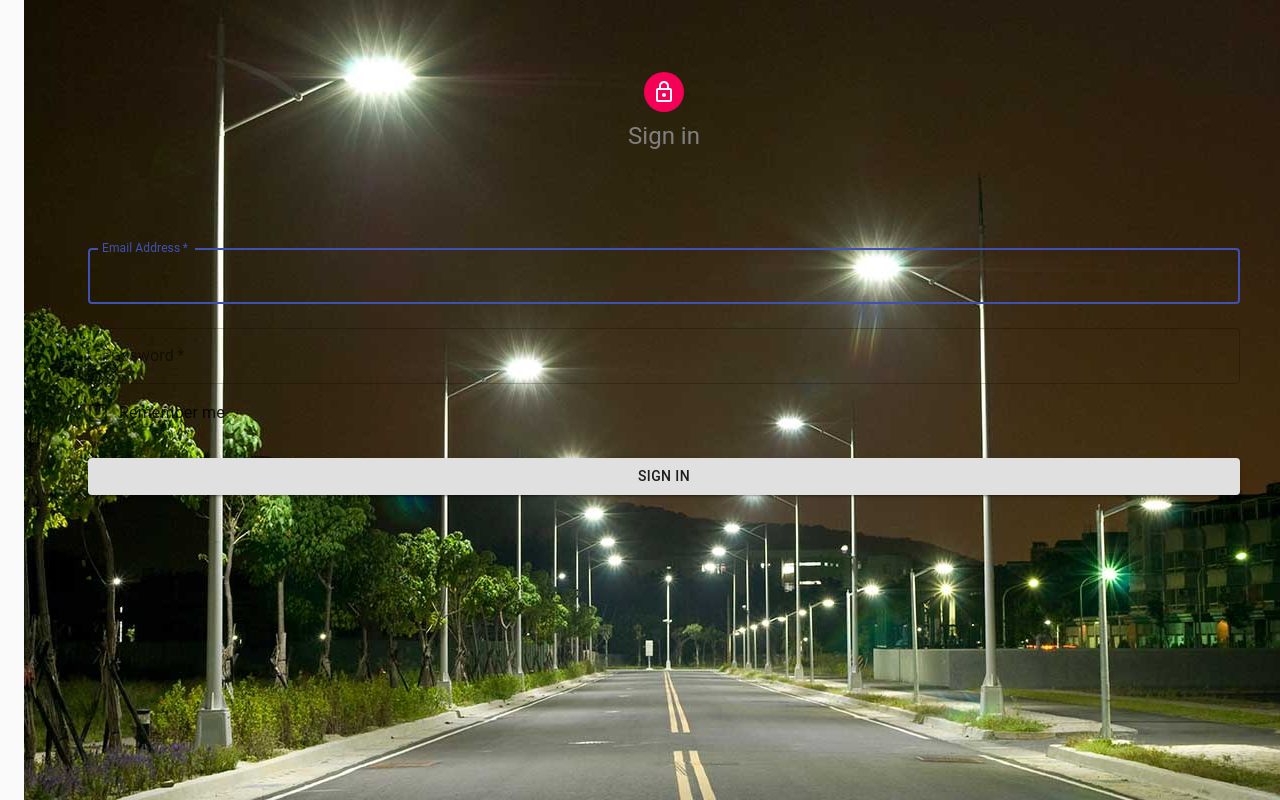
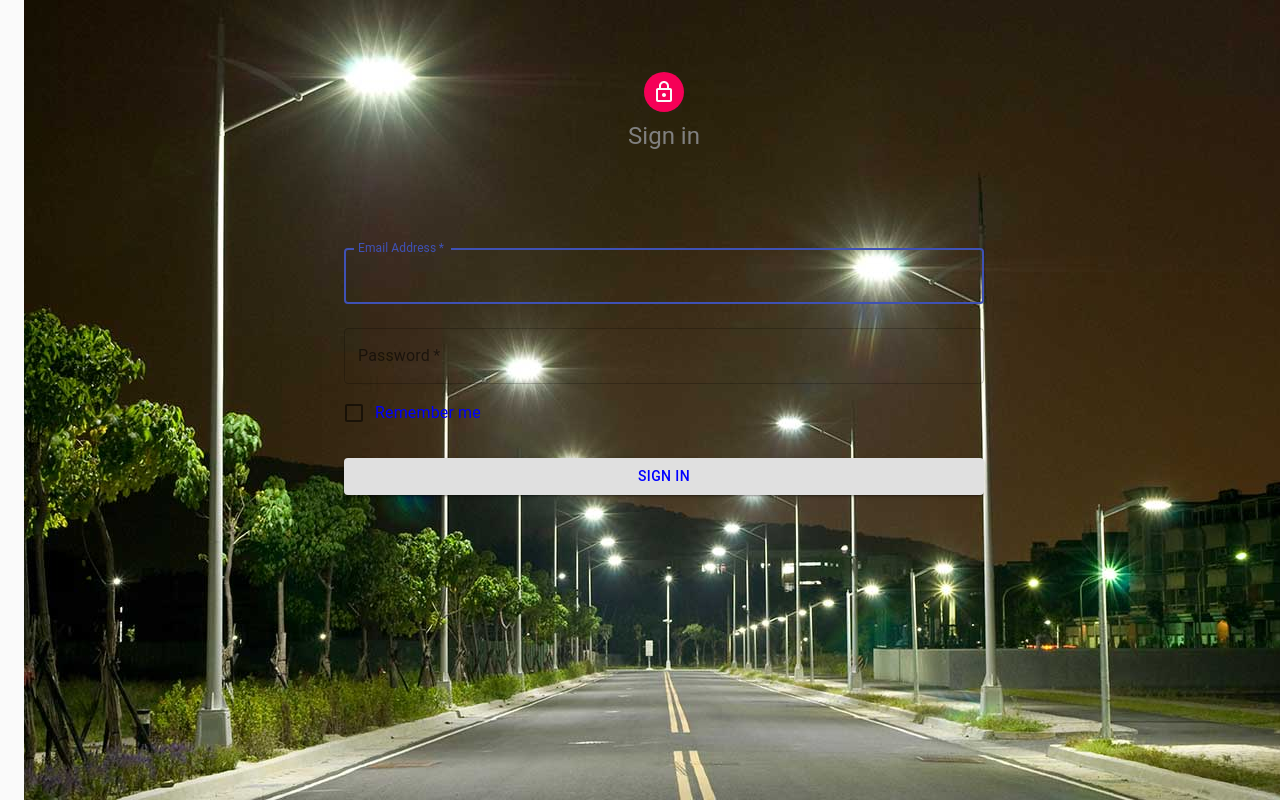
Before and after one commit to sapbrussels/intelligenthighway_webapp, a React (Create React App) app in the folder dashboard/: page / in a window 1280 px wide. Shown: the top 800 px of the page. Built offline with nearby package versions, Linux system fonts and the light colour scheme.

Commit message:
no change

```diff
--- a/dashboard/src/App.js
+++ b/dashboard/src/App.js
@@ -38,12 +38,14 @@ const useStyles = makeStyles(theme => ({
         backgroundColor: theme.palette.secondary.main,
     },
     form: {
-        width: '90%', // Fix IE 11 issue.
+        width: '50%', // Fix IE 11 issue.
         marginTop: theme.spacing(10),
         backgroundColor: grey,
+        color:"blue",
     },
       submit: {
         margin: theme.spacing(3, 0, 2),
+        color:"blue",
     },
 
 }));
@@ -85,14 +87,14 @@ export default function SignInSide() {
                     autoComplete="current-password"
                 />
                 <FormControlLabel
-                    control={<Checkbox value="remember" color="grey" />}
+                    control={<Checkbox value="remember" />}
                     label="Remember me"
                 />
                 <Button
                     type="submit"
                     fullWidth
                     variant="contained"
-                    color="grey"
+                    color="green"
                     className={classes.submit}
                 >
                     Sign In
```
Also changed, not shown: dashboard/public/streetlight2.jpg (added).
